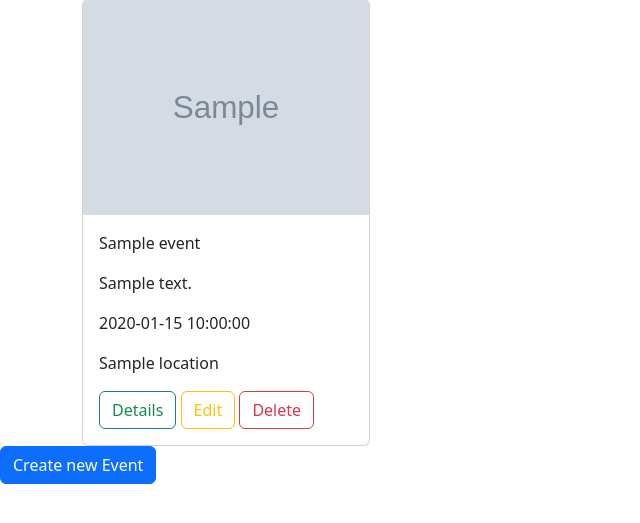
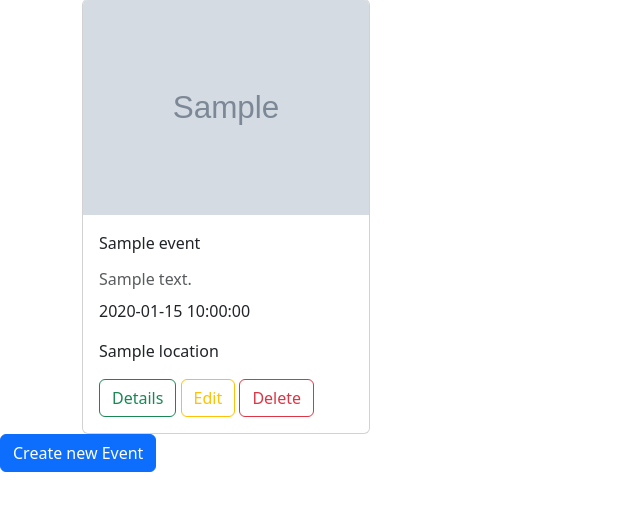
Before and after one commit to Arnaldo1990/BE18_CR6_ArnaldoBismarques, a Symfony app: template templates/event/index.html.twig in a window 1280 px wide. Shown: the part 113-636 px from the top of the page, without its empty margins (0-640 px from the left). Run offline with Twig, Linux system fonts and the light colour scheme; the template is opened without the code that fills it: most values are stand-ins (such as "Sample title", 1, 10 or a date in 2020); grey boxes marked "Sample" are stand-in pictures; some libraries are stand-ins or nearby versions.

Commit message:
finished

```diff
--- a/templates/base.html.twig
+++ b/templates/base.html.twig
@@ -24,7 +24,7 @@
                         <a class="nav-link active animate__animated animate__backInRight animate__delay-1s" aria-current="page" href="/event">Home</a>
                     </li>
                     <li class="nav-item">
-                        <a class="nav-link animate__animated animate__backInRight animate__delay-2s" href="/create">Add an Event</a>
+                        <a class="nav-link animate__animated animate__backInRight animate__delay-2s" href="/event/new">Add an Event</a>
                     </li>
                 </ul>
                 <form class="d-flex" role="search">
--- a/templates/event/index.html.twig
+++ b/templates/event/index.html.twig
@@ -9,7 +9,7 @@
                 <img src="{{event.picture}}" class="card-img-top" alt="{{ event.name }}">
                 <div class="card-body">
                     <p class="card-text">{{ event.name }}</p>
-                    <p class="card-text">{{ event.description }}</p>
+                    <p class="card-subtitle mb-2 text-body-secondary">{{ event.description }}</p>
                     <p class="card-text">{{ event.eventDate ? event.eventDate|date('Y-m-d H:i:s') : '' }}</p>
                     <p class="card-text">{{ event.location }}</p>
                     <a class="btn btn-outline-success" href="{{ path('app_event_show', {'id': event.id}) }}">Details</a>
```
